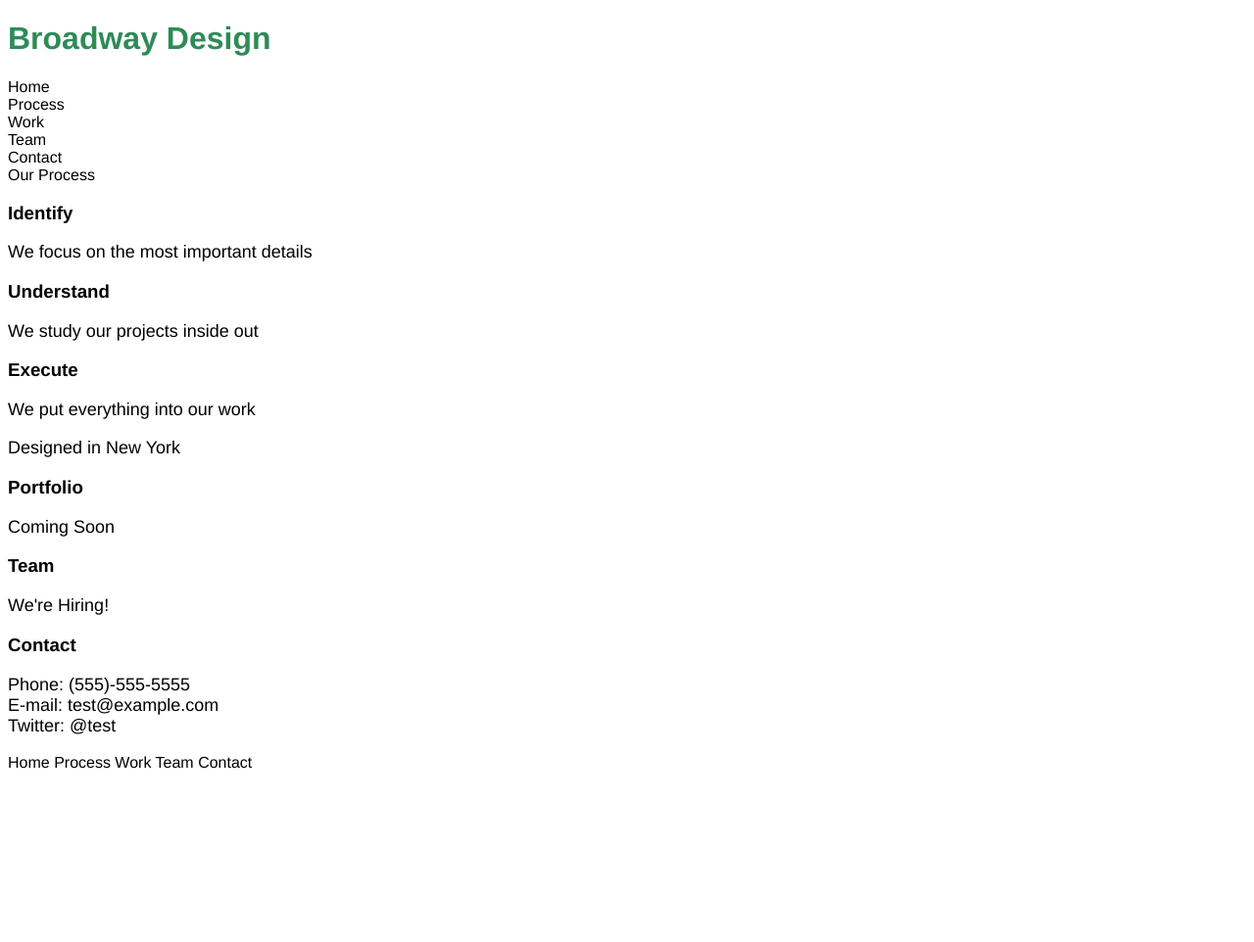
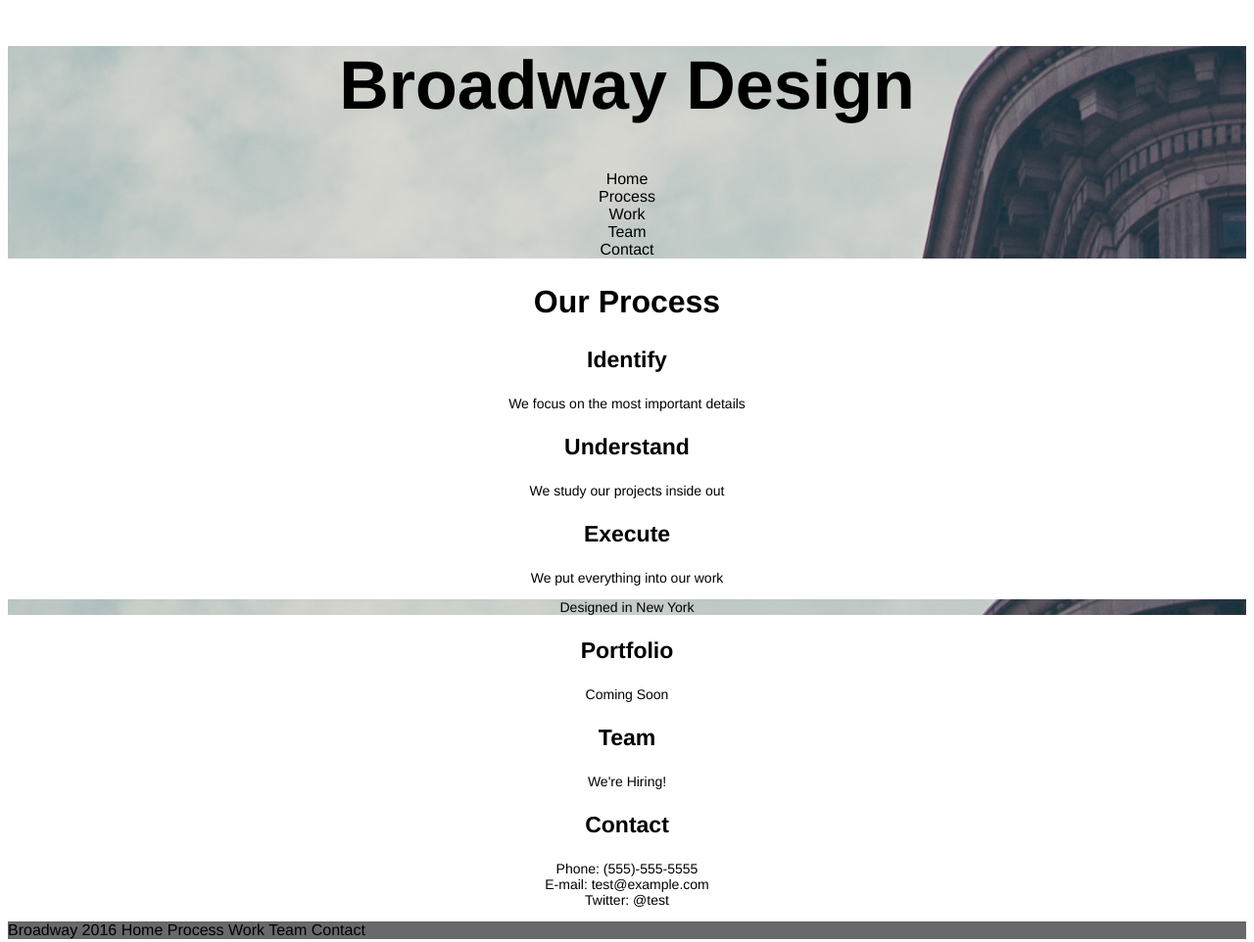
Before and after one commit to michelangelo21d/broadway, a plain HTML site: page index.html in a window 1280 px wide. Shown: the whole page at 98% size. Before the commit the page ends 800 px from the top, so only its background shows below. Drawn offline with Linux system fonts and the light colour scheme.

Commit message:
second commit

```diff
--- a/index.html
+++ b/index.html
@@ -5,6 +5,7 @@
     <title>Broadway</title>
   </head>
   <body>
+    <div class="toppane">
       <h1>Broadway Design</h1>
       <nav>
         Home </br>
@@ -13,8 +14,9 @@
         Team </br>
         Contact </br>
       </nav>
+    </div>
 
-    <div class="process"
+    <div class="process">
       <h2>Our Process</h2>
       <h3>Identify</h3>
       <p>We focus on the most important details</p>
@@ -24,7 +26,7 @@
       <p>We put everything into our work</p>
 
     <div class="design">
-      <p>Designed in New York</p>
+      <div id="nyc"><p>Designed in New York</p></div>
       <h3>Portfolio</h3>
       <p>Coming Soon</p>
       <h3>Team</h3>
@@ -39,6 +41,7 @@
 
     <div class="footer">
       <nav>
+        Broadway 2016
         Home
         Process
         Work
--- a/resources/css/index.css
+++ b/resources/css/index.css
@@ -1,19 +1,40 @@
 * {
   font-family: Helvetica, Arial, sans-serif;
+  text-align: center;
+}
+
+.toppane {
+  font-size: 18px
+  color: skyblue;
+    background-image: url("../images/the-flatiron-building.png");
 }
 
 
 h1 {
-  color: SeaGreen;
+  font-size: 70px;
+  font-weight: bold;
+}
+
+h2 {
+  font-size: 32px;
+  font-weight: bold;
+}
+
+h3 {
+  font-size: 23px;
+  font-weight: bold;
+}
+
+p {
+  font-size: 14px
+}
+
+#nyc {
+  background-image: url("../images/the-flatiron-building.png");
 }
 
 
-p,
-li {
-  font-size: 18px;
+.footer nav {
+    background-color: dimgray;
+    text-align: left;
 }
-
-
-a {
-  text-decoration: none;
-}
```
Lines whose indentation alone changed are shown as unchanged.
